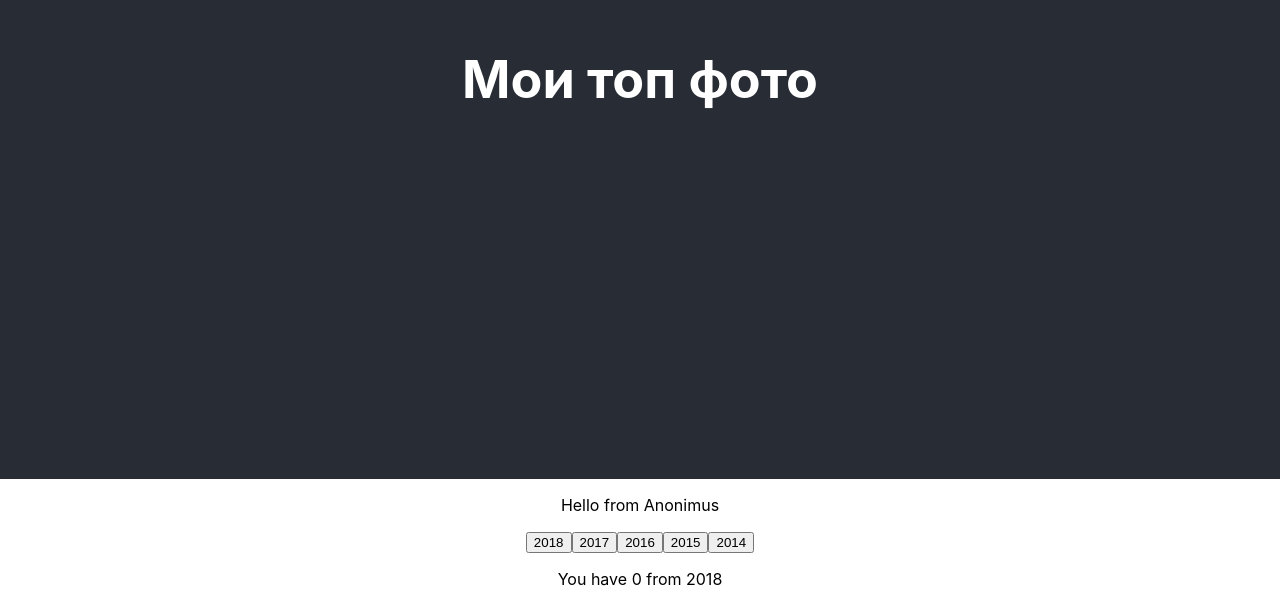
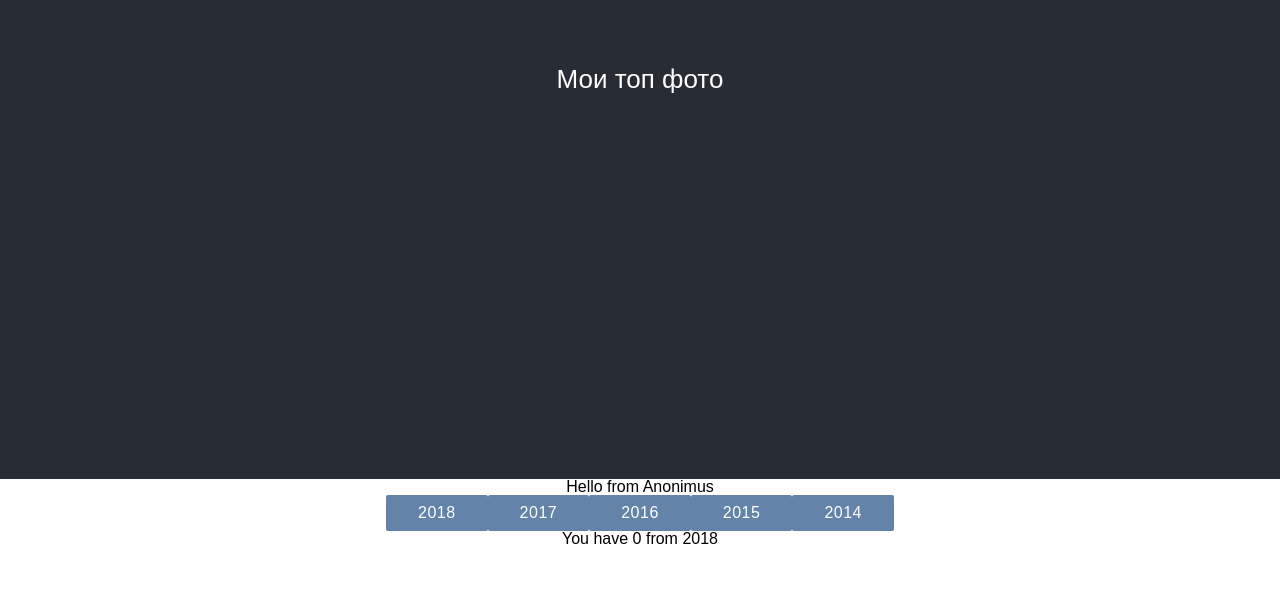
Before and after one commit to YaroslavW/redux-react-ltb, a React (Create React App) app: page / in a window 1280 px wide. Shown: the part 321-926 px from the top of the page. After the commit the page ends 868 px from the top, so only its background shows below. Built offline with nearby package versions, Linux system fonts and the light colour scheme.

Commit message:
Added styles

```diff
--- a/src/components/Page.js
+++ b/src/components/Page.js
@@ -11,11 +11,11 @@
         return(
             <div>
                 <div>
-                    <button onClick={this.onBtnClick}>2018</button>
-                    <button onClick={this.onBtnClick}>2017</button>
-                    <button onClick={this.onBtnClick}>2016</button>
-                    <button onClick={this.onBtnClick}>2015</button>
-                    <button onClick={this.onBtnClick}>2014</button>
+                    <button className='btn' onClick={this.onBtnClick}>2018</button>
+                    <button className='btn' onClick={this.onBtnClick}>2017</button>
+                    <button className='btn' onClick={this.onBtnClick}>2016</button>
+                    <button className='btn' onClick={this.onBtnClick}>2015</button>
+                    <button className='btn' onClick={this.onBtnClick}>2014</button>
                 </div>
                 <p>
                     You have { photos.length } from { year }
--- a/src/index.css
+++ b/src/index.css
@@ -1,14 +1,92 @@
-body {
+/* http://meyerweb.com/eric/tools/css/reset/
+   v2.0 | 20110126
+   License: none (public domain)
+*/
+
+html, body, div, span, applet, object, iframe,
+h1, h2, h3, h4, h5, h6, p, blockquote, pre,
+a, abbr, acronym, address, big, cite, code,
+del, dfn, em, img, ins, kbd, q, s, samp,
+small, strike, strong, sub, sup, tt, var,
+b, u, i, center,
+dl, dt, dd, ol, ul, li,
+fieldset, form, label, legend,
+table, caption, tbody, tfoot, thead, tr, th, td,
+article, aside, canvas, details, embed,
+figure, figcaption, footer, header, hgroup,
+menu, nav, output, ruby, section, summary,
+time, mark, audio, video {
   margin: 0;
   padding: 0;
-  font-family: -apple-system, BlinkMacSystemFont, "Segoe UI", "Roboto", "Oxygen",
-    "Ubuntu", "Cantarell", "Fira Sans", "Droid Sans", "Helvetica Neue",
-    sans-serif;
-  -webkit-font-smoothing: antialiased;
-  -moz-osx-font-smoothing: grayscale;
+  border: 0;
+  font-size: 100%;
+  font: inherit;
+  vertical-align: baseline;
+}
+/* HTML5 display-role reset for older browsers */
+article, aside, details, figcaption, figure,
+footer, header, hgroup, menu, nav, section {
+  display: block;
+}
+body {
+  line-height: 1;
+  font-family: sans-serif;
+}
+ol, ul {
+  list-style: none;
+}
+blockquote, q {
+  quotes: none;
+}
+blockquote:before, blockquote:after,
+q:before, q:after {
+  content: '';
+  content: none;
+}
+table {
+  border-collapse: collapse;
+  border-spacing: 0;
 }
 
-code {
-  font-family: source-code-pro, Menlo, Monaco, Consolas, "Courier New",
-    monospace;
+/*end reset*/
+
+h3 {
+  font-size: 22px;
+  margin: 10px 0 0;
 }
+.app {
+  margin: 50px;
+  font: 14px sans-serif;
+}
+.ib {
+  display: inline-block;
+}
+.page {
+  width: 80%;
+}
+.user {
+  width: 20%;
+  vertical-align: top;
+}
+
+.btn {
+  border: none;
+  border-radius: 2px;
+  display: inline-block;
+  height: 36px;
+  line-height: 36px;
+  font-size: 16px;
+  outline: 0;
+  padding: 0 2rem;
+  text-transform: uppercase;
+  vertical-align: middle;
+  color: #fff;
+  background-color: #6383a8;
+  text-align: center;
+  letter-spacing: .5px;
+  transition: .2s ease-out;
+  cursor: pointer;
+}
+.btn:hover {
+  background-color: #6d8cb0
+}
```
